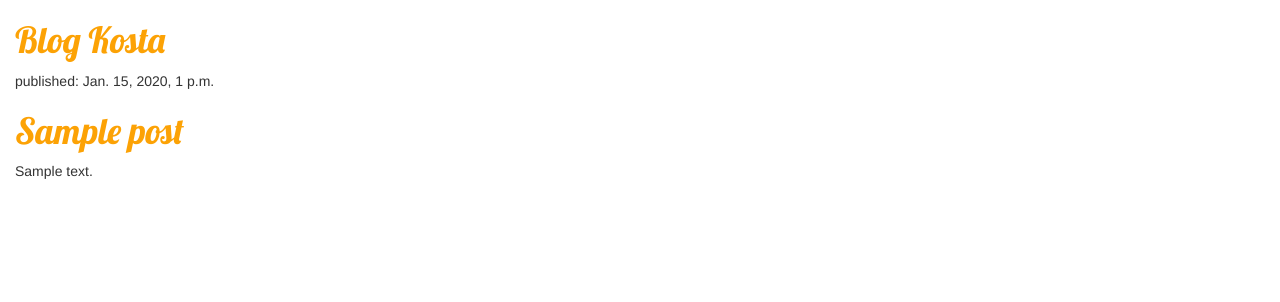
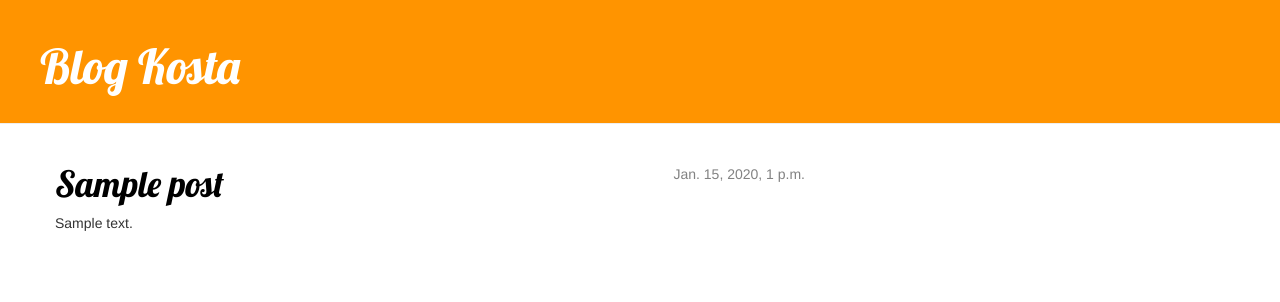
Before and after one commit to ovikosta/first-blog, a Django app: template blog/templates/blog/post_list.html in a window 1280 px wide. Shown: the top 302 px of the page. Run offline with Django 3.2, Linux system fonts and the light colour scheme; the template is opened without the code that fills it: values that come from a table or form of the project are taken from there, others are empty; tables that the repository leaves empty hold one stand-in row (values such as "Sample post"); some libraries are stand-ins or nearby versions.

Commit message:
Added view and template for detalied blog post as well as CSS for the site.

```diff
--- a/blog/static/css/blog.css
+++ b/blog/static/css/blog.css
@@ -1,8 +1,48 @@
-h1 a {
-    color: #FCA205;
-    font-family: 'Lobster';
+.page-header {
+    background-color: #ff9400;
+    margin-top: 0;
+    padding: 20px 20px 20px 40px;
 }
 
-body {
-    padding-left: 15px;
+.page-header h1, .page-header h1 a, .page-header h1 a:visited, .page-header h1 a:active
+{
+    color: #ffffff;
+    font-size: 36pt;
+    text-decoration: none;
 }
+
+.content {
+    margin-left: 40px;
+}
+
+h1, h2, h3, h4 {
+    font-family: 'Lobster', cursive;
+}
+
+.date {
+    float: right;
+    color: #828282;
+}
+
+.save {
+    float: right;
+}
+
+.post-form textarea, .post-form input {
+    width: 100%;
+}
+
+.top-menu, .top-menu:hover, .top-menu:visited {
+    color: #ffffff;
+    float: right;
+    font-size: 26pt;
+    margin-right: 20px;
+}
+
+.post {
+    margin-bottom: 70px;
+}
+
+.post h1 a, .post h1 a:visited {
+    color: #000000;
+}
--- /dev/null
+++ b/blog/templates/blog/base.html
@@ -0,0 +1,38 @@
+{% load staticfiles %}
+<!DOCTYPE html>
+<html lang="en">
+    <head>
+        <meta charset="UTF-8">
+        <title>Kosta's blog</title>
+
+        <link rel="stylesheet" href="//maxcdn.bootstrapcdn.com/bootstrap/3.2.0/css/bootstrap.min.css">
+        <link rel="stylesheet" href="//maxcdn.bootstrapcdn.com/bootstrap/3.2.0/css/bootstrap-theme.min.css">
+        <link rel="stylesheet" href="{% static 'css/blog.css' %}">
+        <link href="https://fonts.googleapis.com/css?family=Lobster&subset=latin,cyrillic" rel="stylesheet" type="text/css">
+    </head>
+    <body>
+        <div class="page-header">
+            <h1><a href="">Blog Kosta</a></h1>
+        </div>
+
+        {% comment %}<div>
+            <p>published: 03.08.2017, 12:14</p>
+            <h2><a href="">My first post</a></h2>
+            <p>I learn python3 and Django liberated!</p>
+        </div>
+
+        <div>
+            <p>published: 03.08.2017, 02:20</p>
+            <h2><a href="">My second post</a></h2>
+            <p>At the moment i'm at work and a little sleepy.</p>
+        </div>{% endcomment %}
+        <div class="content container">
+            <div class="row">
+                <div class="col-md-8">
+                {% block content %}
+                {% endblock %}
+                </div>
+            </div>
+        </div>
+    </body>
+</html>
--- a/blog/templates/blog/post_list.html
+++ b/blog/templates/blog/post_list.html
@@ -1,39 +1,13 @@
-{% load staticfiles %}
-<!DOCTYPE html>
-<html lang="en">
-    <head>
-        <meta charset="UTF-8">
-        <title>Kosta's blog</title>
+{% extends 'blog/base.html' %}
 
-        <link rel="stylesheet" href="//maxcdn.bootstrapcdn.com/bootstrap/3.2.0/css/bootstrap.min.css">
-        <link rel="stylesheet" href="//maxcdn.bootstrapcdn.com/bootstrap/3.2.0/css/bootstrap-theme.min.css">
-        <link rel="stylesheet" href="{% static 'css/blog.css' %}">
-        <link href="https://fonts.googleapis.com/css?family=Lobster&subset=latin,cyrillic" rel="stylesheet" type="text/css">
-    </head>
-    <body>
-        <div>
-            <h1><a href="">Blog Kosta</a></h1>
+{% block content %}
+    {% for post in posts %}
+        <div class="post">
+            <div class="date">
+                {{ post.published_date }}
+            </div>
+            <h1><a href="{% url 'post_detail' pk=post.pk %}">{{ post.title }}</a></h1>
+            <p>{{ post.text | linebreaksbr }}</p>
         </div>
-
-        {% comment %}<div>
-            <p>published: 03.08.2017, 12:14</p>
-            <h2><a href="">My first post</a></h2>
-            <p>I learn python3 and Django liberated!</p>
-        </div>
-
-        <div>
-            <p>published: 03.08.2017, 02:20</p>
-            <h2><a href="">My second post</a></h2>
-            <p>At the moment i'm at work and a little sleepy.</p>
-        </div>{% endcomment %}
-
-        {% for post in posts %}
-            <div>
-                <p>published: {{ post.published_date }}</p>
-                <h1><a href="">{{ post.title }}</a></h1>
-                <p>{{ post.text | linebreaksbr }}</p>
-            </div>
-        {% endfor %}
-
-    </body>
-</html>
+    {% endfor %}
+{% endblock content %}
--- a/blog/urls.py
+++ b/blog/urls.py
@@ -3,4 +3,5 @@ from . import views
 
 urlpatterns = [
     url(r'^$', views.post_list, name='post_list'),
+    url(r'^post/(?P<pk>[0-9]+)/$', views.post_detail, name='post_detail'),
 ]
--- a/blog/views.py
+++ b/blog/views.py
@@ -1,4 +1,4 @@
-from django.shortcuts import render
+from django.shortcuts import render, get_object_or_404
 from django.utils import timezone
 from .models import Post
 
@@ -6,3 +6,7 @@ from .models import Post
 def post_list(request):
     posts = Post.objects.filter(published_date__lte=timezone.now()).order_by('published_date')
     return render(request, 'blog/post_list.html', {'posts' : posts})
+
+def post_detail(request, pk):
+    post = get_object_or_404(Post, pk=pk)
+    return render(request, 'blog/post_detail.html', {'post' : post})
```
Also changed, not shown: blog/templates/blog/post_detail.html (added, +13 -0 lines).
